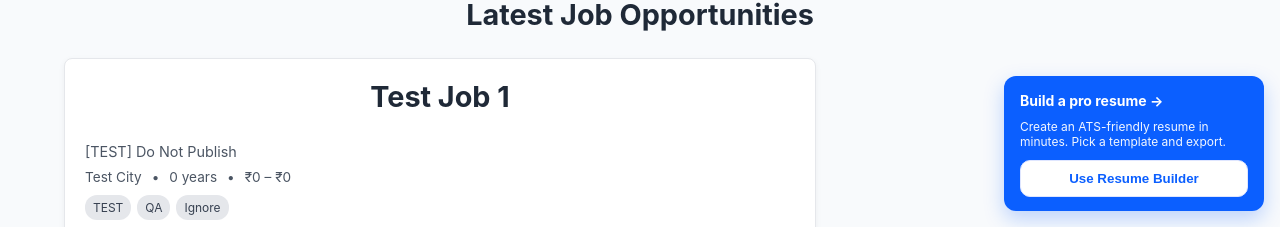
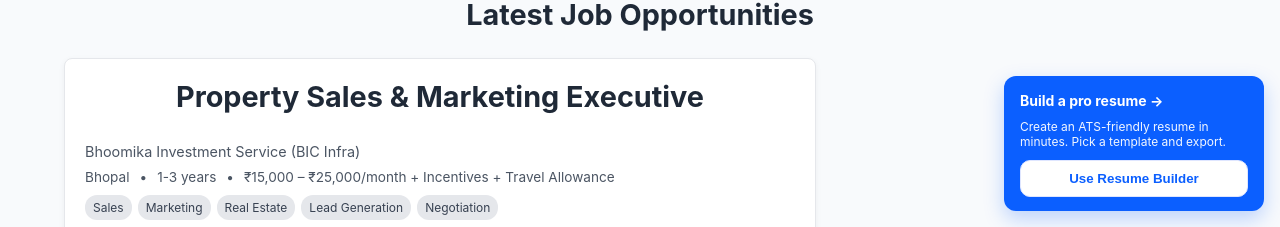
Before and after one commit to sanidhyarc200/Mmtijobs, a React (Vite) app: page / in a window 1280 px wide. Shown: the part 573-800 px from the top of the page. Built offline with nearby package versions, Linux system fonts and the light colour scheme.

Commit message:
test jobs

```diff
--- a/src/pages/LandingPage.jsx
+++ b/src/pages/LandingPage.jsx
@@ -12,17 +12,6 @@ const defaultTitles = [
 
 const defaultJobs = [
 
-  {
-    id: 0,
-    title: 'Test Job 1',
-    company: '[TEST] Do Not Publish',
-    location: 'Test City',
-    experience: '0 years',
-    salary: '₹0 – ₹0',
-    tags: ['TEST', 'QA', 'Ignore'],
-    description: '[TEST ENTRY] This is a dummy job listing used for development and testing purposes only. Do not display in production.',
-    createdAt: 9999999999999,
-  },
   {
     id: 1,
     title: 'HR & Operations Executive',
```
